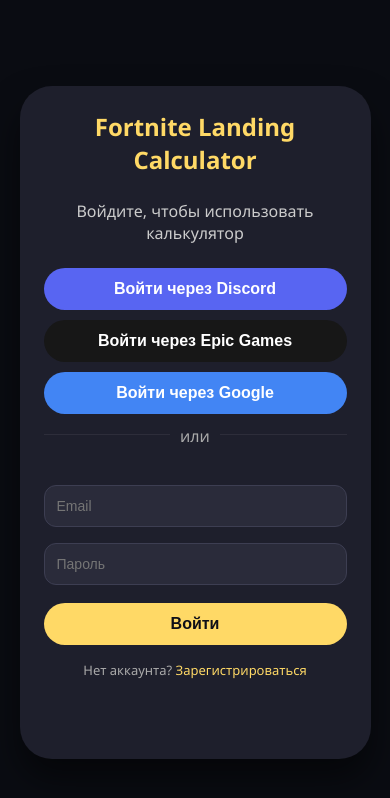
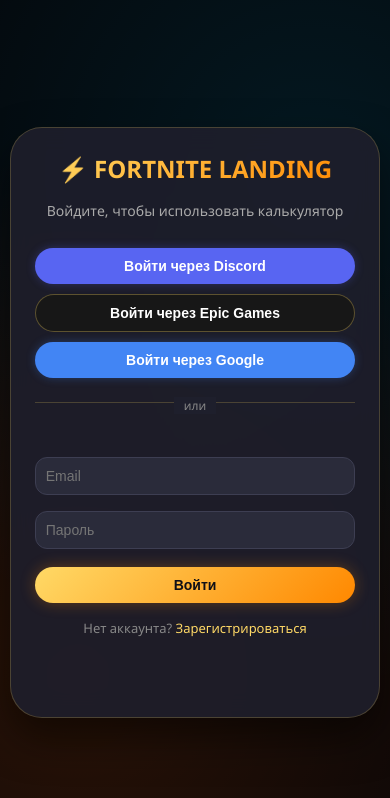
Before and after one commit to SUBURASHI/fortnite-landing-calculator, a website: page public/login.html in a window 390 px wide. Drawn offline with Linux system fonts and the light colour scheme; no server answers.

Commit message:
Update login.html

```diff
--- a/public/login.html
+++ b/public/login.html
@@ -2,8 +2,8 @@
 <html lang="ru">
 <head>
     <meta charset="UTF-8">
-    <meta name="viewport" content="width=device-width, initial-scale=1.0">
-    <title>Fortnite Landing Calculator</title>
+    <meta name="viewport" content="width=device-width, initial-scale=1.0, user-scalable=no">
+    <title>Fortnite Landing Calculator — Вход</title>
 
     <!-- Firebase SDK -->
     <script type="module">
@@ -189,29 +189,55 @@
             box-sizing: border-box;
         }
         body {
-            background: #0a0c12;
-            font-family: 'Segoe UI', Roboto, sans-serif;
+            background: #050508;
+            font-family: 'Poppins', 'Segoe UI', Roboto, sans-serif;
             min-height: 100vh;
             display: flex;
             justify-content: center;
             align-items: center;
+            position: relative;
+        }
+        body::before {
+            content: '';
+            position: fixed;
+            top: 0;
+            left: 0;
+            width: 100%;
+            height: 100%;
+            background: radial-gradient(circle at 20% 80%, rgba(255, 100, 0, 0.15) 0%, rgba(0, 0, 0, 0) 70%),
+                        radial-gradient(circle at 80% 20%, rgba(0, 200, 255, 0.1) 0%, rgba(0, 0, 0, 0) 70%);
+            pointer-events: none;
+            z-index: 0;
         }
         .container {
             max-width: 500px;
             width: 90%;
             margin: 40px auto;
+            position: relative;
+            z-index: 1;
         }
         .panel {
-            background: #1e1f2c;
+            background: rgba(30, 31, 44, 0.9);
+            backdrop-filter: blur(12px);
             border-radius: 32px;
             padding: 40px;
-            box-shadow: 0 20px 35px rgba(0,0,0,0.5);
+            box-shadow: 0 20px 40px rgba(0,0,0,0.5);
             text-align: center;
+            border: 1px solid rgba(255, 217, 102, 0.2);
         }
         h1 {
-            color: #ffd966;
-            margin-bottom: 24px;
-            font-size: 28px;
+            font-size: 32px;
+            font-weight: 800;
+            background: linear-gradient(135deg, #ffd966 0%, #ff8800 100%);
+            -webkit-background-clip: text;
+            background-clip: text;
+            color: transparent;
+            margin-bottom: 16px;
+        }
+        .subtitle {
+            color: #aaa;
+            font-size: 14px;
+            margin-bottom: 28px;
         }
         .btn {
             display: block;
@@ -228,27 +254,52 @@
         .btn-discord {
             background: #5865F2;
             color: white;
+            box-shadow: 0 0 10px rgba(88, 101, 242, 0.3);
+        }
+        .btn-discord:hover {
+            transform: scale(1.02);
+            box-shadow: 0 0 15px rgba(88, 101, 242, 0.5);
+        }
+        .btn-epic {
+            background: #171717;
+            color: white;
+            border: 1px solid rgba(255,217,102,0.3);
+        }
+        .btn-epic:hover {
+            background: #2a2a2a;
+            transform: scale(1.02);
         }
         .btn-google {
             background: #4285f4;
             color: white;
+            box-shadow: 0 0 10px rgba(66, 133, 244, 0.3);
         }
-        .btn-epic {
-            background: #171717;
-            color: white;
+        .btn-google:hover {
+            transform: scale(1.02);
+            box-shadow: 0 0 15px rgba(66, 133, 244, 0.5);
         }
         .btn-primary {
-            background: #ffd966;
+            background: linear-gradient(135deg, #ffd966, #ff8800);
             color: #0f0f17;
+            box-shadow: 0 0 15px rgba(255, 136, 0, 0.3);
+        }
+        .btn-primary:hover {
+            transform: scale(1.02);
+            box-shadow: 0 0 25px rgba(255, 136, 0, 0.5);
         }
         .btn-secondary {
+            background: rgba(42, 43, 58, 0.8);
+            color: #ffd966;
+            border: 1px solid rgba(255, 217, 102, 0.3);
+        }
+        .btn-secondary:hover {
             background: #2a2b3a;
-            color: #ccc;
+            transform: scale(1.02);
         }
         .auth-divider {
-            margin: 20px 0;
+            margin: 24px 0;
             text-align: center;
-            border-top: 1px solid #2d2d3a;
+            border-top: 1px solid rgba(255, 217, 102, 0.2);
             position: relative;
         }
         .auth-divider span {
@@ -256,7 +307,8 @@
             padding: 0 10px;
             position: relative;
             top: -10px;
-            color: #aaa;
+            color: #888;
+            font-size: 12px;
         }
         .auth-form input {
             width: 100%;
@@ -267,16 +319,26 @@
             border-radius: 12px;
             color: white;
             font-size: 14px;
+            transition: 0.2s;
+        }
+        .auth-form input:focus {
+            outline: none;
+            border-color: #ffd966;
+            box-shadow: 0 0 10px rgba(255, 217, 102, 0.3);
         }
         .toggle-auth {
             margin-top: 16px;
             font-size: 13px;
-            color: #aaa;
+            color: #888;
         }
         .toggle-auth a {
             color: #ffd966;
             cursor: pointer;
             text-decoration: none;
+            transition: 0.2s;
+        }
+        .toggle-auth a:hover {
+            text-shadow: 0 0 8px rgba(255, 217, 102, 0.5);
         }
         .user-info {
             display: flex;
@@ -284,13 +346,15 @@
             gap: 12px;
             margin-bottom: 24px;
             padding: 16px;
-            background: #2a2b3a;
+            background: rgba(42, 43, 58, 0.8);
             border-radius: 24px;
+            border: 1px solid rgba(255, 217, 102, 0.2);
         }
         .user-info img {
             width: 50px;
             height: 50px;
             border-radius: 50%;
+            border: 2px solid #ffd966;
         }
         .user-info h3 {
             color: #ffd966;
@@ -303,10 +367,12 @@
         .calculator-placeholder {
             margin-top: 24px;
             padding: 32px;
-            background: #2a2b3a;
+            background: rgba(42, 43, 58, 0.6);
             border-radius: 24px;
             text-align: center;
-            color: #ccc;
+            color: #888;
+            border: 1px solid rgba(255, 217, 102, 0.1);
+            font-size: 14px;
         }
         #statusMsg {
             margin-top: 16px;
@@ -314,8 +380,11 @@
             min-height: 40px;
         }
         @media (max-width: 600px) {
+            .container { width: 95%; margin: 20px auto; }
             .panel { padding: 24px; }
             h1 { font-size: 24px; }
+            .btn { padding: 10px; font-size: 14px; }
+            .auth-form input { padding: 10px; }
         }
     </style>
 </head>
@@ -324,8 +393,8 @@
 <div class="container">
     <!-- Панель авторизации -->
     <div id="authPanel" class="panel">
-        <h1>Fortnite Landing Calculator</h1>
-        <p style="color: #ccc; margin-bottom: 24px;">Войдите, чтобы использовать калькулятор</p>
+        <h1>⚡ FORTNITE LANDING</h1>
+        <p class="subtitle">Войдите, чтобы использовать калькулятор</p>
 
         <button id="discordLogin" class="btn btn-discord">Войти через Discord</button>
         <button id="epicLogin" class="btn btn-epic">Войти через Epic Games</button>
@@ -360,10 +429,12 @@
             </div>
         </div>
 
-        <h1>Fortnite Landing Calculator</h1>
+        <h1>🗺️ FORTNITE LANDING</h1>
 
         <div class="calculator-placeholder">
-             Ты авторизован!<br><br>
+            ✅ Ты авторизован!<br><br>
+            🎯 Скоро здесь появится калькулятор<br>
+            📌 А пока можешь перейти на <a href="/dashboard" style="color: #ffd966;">страницу карты</a>
         </div>
 
         <button id="logoutBtn" class="btn btn-secondary" style="margin-top: 24px;">🚪 Выйти</button>
```
Lines whose indentation alone changed are shown as unchanged.
